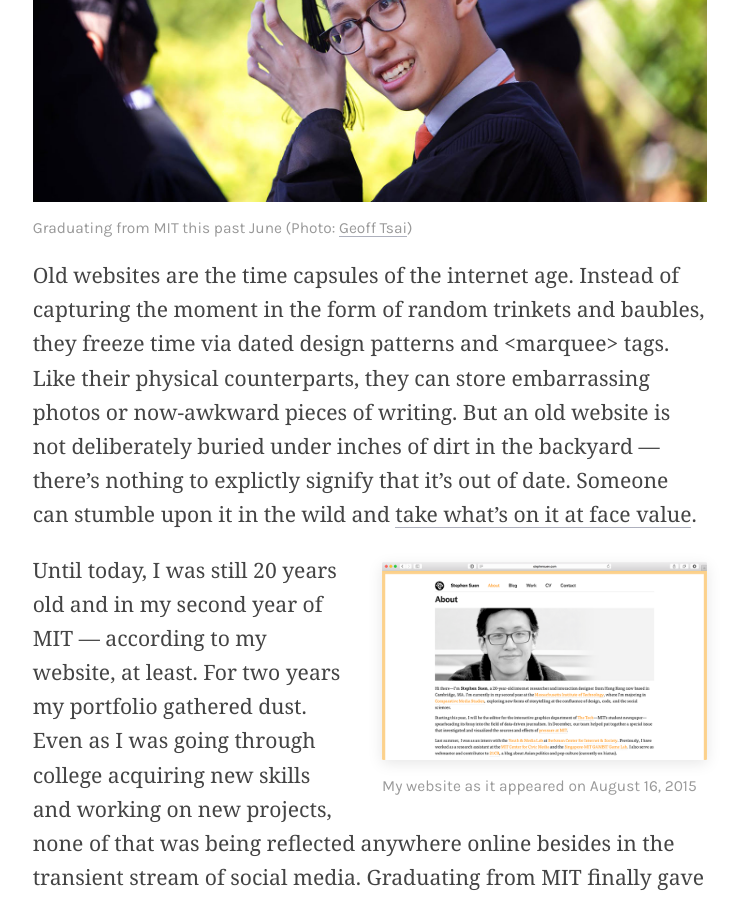
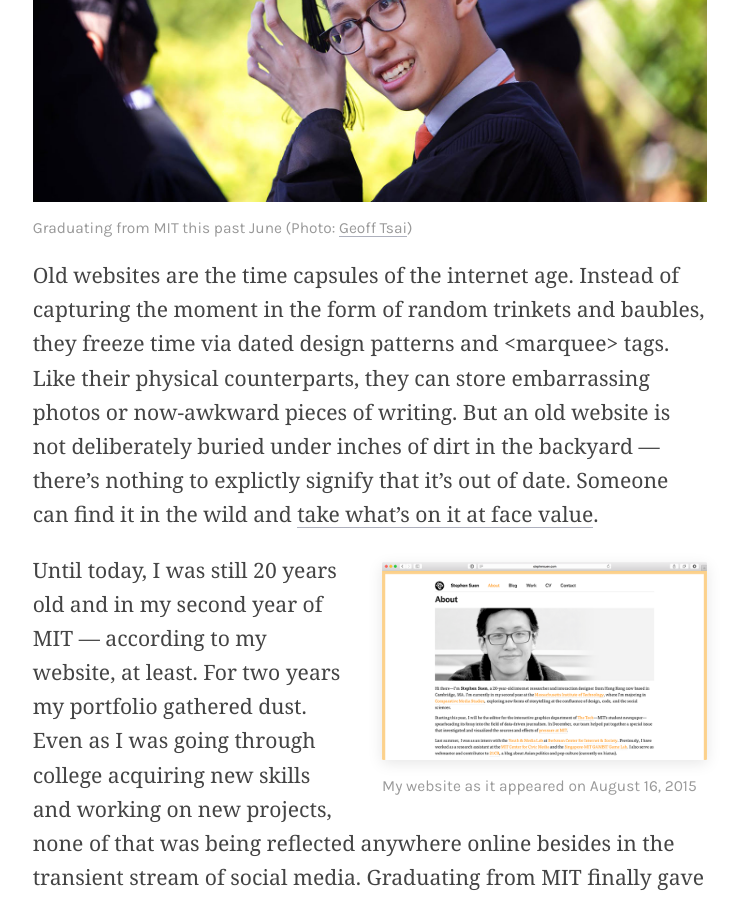
Before and after one commit to s2tephen/s2tephen.github.io, a Jekyll site: the page built from _posts/2015-08-17-v3-launch.md, in a window 1280 px wide and 900 px high, scrolled down 437 px. Shown: the whole window, without its empty margins (270-1008 px from the left). Built offline with Jekyll 4.4.1, drawn with Linux system fonts in a browser that asks for light colours; nearby versions of some CDN libraries.

Commit message:
Update 2015-08-17-v3-launch.md

```diff
--- a/_posts/2015-08-17-v3-launch.md
+++ b/_posts/2015-08-17-v3-launch.md
@@ -8,7 +8,7 @@ post-img: self_grad.jpg
 ---
 
 {% include image.html src='self_grad.jpg' alt='Graduating from MIT this past June' caption='Graduating from MIT this past June (Photo: <a href="//www.flickr.com/photos/geoff-tsai/sets/72157653676210788/">Geoff Tsai</a>)' %}
-Old websites are the time capsules of the internet age. Instead of capturing the moment in the form of random trinkets and baubles, they freeze time via dated design patterns and &lt;marquee&gt; tags. Like their physical counterparts, they can store embarrassing photos or now-awkward pieces of writing. But an old website is not deliberately buried under inches of dirt in the backyard — there's nothing to explictly signify that it's out of date. Someone can stumble upon it in the wild and [take what's on it at face value](//i0.kym-cdn.com/photos/images/newsfeed/000/428/075/30a.jpeg).
+Old websites are the time capsules of the internet age. Instead of capturing the moment in the form of random trinkets and baubles, they freeze time via dated design patterns and &lt;marquee&gt; tags. Like their physical counterparts, they can store embarrassing photos or now-awkward pieces of writing. But an old website is not deliberately buried under inches of dirt in the backyard — there's nothing to explictly signify that it's out of date. Someone can find it in the wild and [take what's on it at face value](//i0.kym-cdn.com/photos/images/newsfeed/000/428/075/30a.jpeg).
 
 {% include image.html src='website_old.png' alt='My website as it appeared on August 16, 2015' caption='My website as it appeared on August 16, 2015' class='right shadow' %}
 
```
